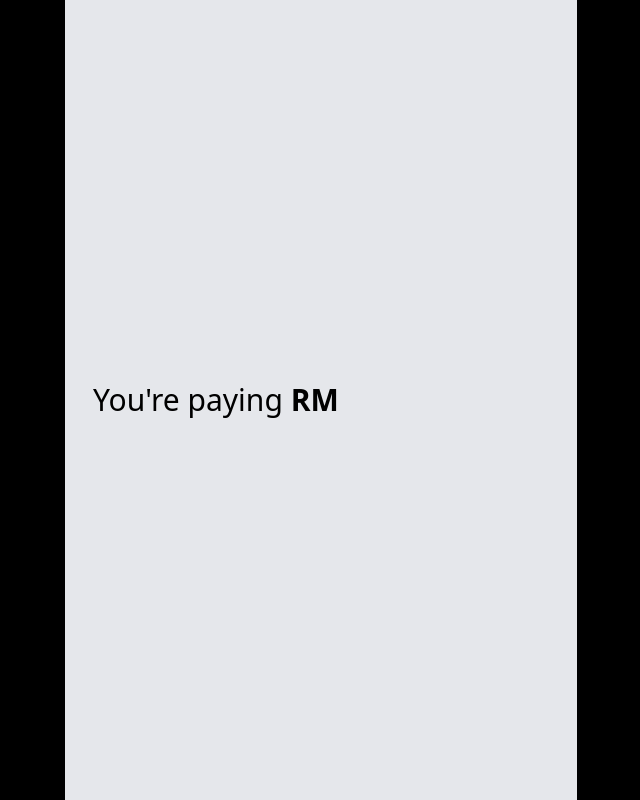
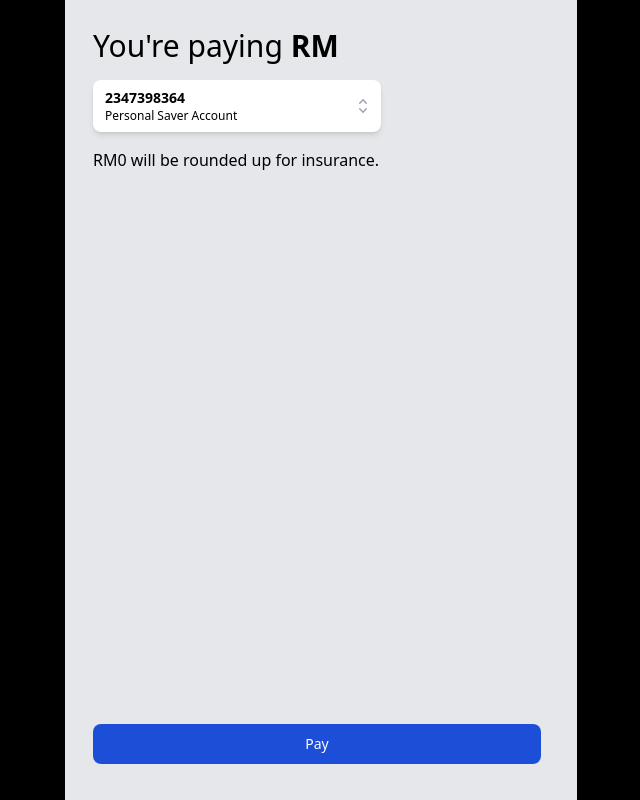
Before and after one commit to GeorgeTan615/PayHack-TwentyK, a Next.js app: page /pay2 in a window 1280 px wide. Shown: the whole page, without its empty margins (319-959 px from the left). Built offline with nearby package versions, Linux system fonts and the light colour scheme.

Commit message:
Time to solve conflicts

```diff
--- a/package.json
+++ b/package.json
@@ -9,6 +9,8 @@
     "lint": "next lint"
   },
   "dependencies": {
+    "@headlessui/react": "^1.7.14",
+    "@heroicons/react": "^2.0.18",
     "@types/node": "20.2.5",
     "@types/react": "18.2.7",
     "@types/react-dom": "18.2.4",
--- a/src/components/Listbox.tsx
+++ b/src/components/Listbox.tsx
@@ -0,0 +1,72 @@
+import { Fragment, useState } from 'react'
+import { Listbox, Transition } from '@headlessui/react'
+import { CheckIcon, ChevronUpDownIcon } from '@heroicons/react/20/solid'
+
+const people = [
+  { accountNumber: '2347398364', accountType:'Personal Saver Account' },
+  { accountNumber: '5468955356', accountType:'Student Account' },
+  { accountNumber: '7314689426', accountType:'Student Account' },
+]
+
+export default function ListBox() {
+  const [selected, setSelected] = useState(people[0])
+
+  return (
+    <div className="w-72">
+      <Listbox value={selected} onChange={setSelected}>
+        <div className="relative mt-1">
+          <Listbox.Button className="relative w-full cursor-default rounded-lg bg-white py-2 pl-3 pr-10 text-left shadow-md focus:outline-none focus-visible:border-indigo-500 focus-visible:ring-2 focus-visible:ring-white focus-visible:ring-opacity-75 focus-visible:ring-offset-2 focus-visible:ring-offset-orange-300 sm:text-sm">
+            <div className="block truncate">
+					<div className="font-bold text-md">{selected.accountNumber}</div>
+					<div className="text-xs">{selected.accountType}</div>
+				</div>
+            <span className="pointer-events-none absolute inset-y-0 right-0 flex items-center pr-2">
+              <ChevronUpDownIcon
+                className="h-5 w-5 text-gray-400"
+                aria-hidden="true"
+              />
+            </span>
+          </Listbox.Button>
+          <Transition
+            as={Fragment}
+            leave="transition ease-in duration-100"
+            leaveFrom="opacity-100"
+            leaveTo="opacity-0"
+          >
+            <Listbox.Options className="absolute mt-1 max-h-60 w-full overflow-auto rounded-md bg-white py-1 text-base shadow-lg ring-1 ring-black ring-opacity-5 focus:outline-none sm:text-sm">
+              {people.map((account, accountIdx) => (
+                <Listbox.Option
+                  key={accountIdx}
+                  className={({ active }) =>
+                    `relative cursor-default select-none py-2 pl-10 pr-4 ${
+                      active ? 'bg-amber-100 text-amber-900' : 'text-gray-900'
+                    }`
+                  }
+                  value={account}
+                >
+                  {({ selected }) => (
+                    <>
+                      <div
+                        className={`block truncate ${
+                          selected ? 'font-medium' : 'font-normal'
+                        }`}
+                      >
+                        <div>{account.accountNumber}</div>
+								<div className="text-xs">{account.accountType}</div>
+                      </div>
+                      {selected ? (
+                        <span className="absolute inset-y-0 left-0 flex items-center pl-3 text-amber-600">
+                          <CheckIcon className="h-5 w-5" aria-hidden="true" />
+                        </span>
+                      ) : null}
+                    </>
+                  )}
+                </Listbox.Option>
+              ))}
+            </Listbox.Options>
+          </Transition>
+        </div>
+      </Listbox>
+    </div>
+  )
+}
--- a/src/pages/pay1.tsx
+++ b/src/pages/pay1.tsx
@@ -3,14 +3,14 @@ import Numpad from "@/components/Numpad";
 import {useState} from 'react';
 const Pay1 = () =>{
 	const [focused, setFocused] = useState(false);
-	const [amount, setAmount] = useState(0);
+	const [amount, setAmount] = useState(0.00);
 
 	return (
 		<div className="flex flex-col h-screen justify-center p-7">
 			<div className="font-bold text-4xl">
 				Enter your amount (RM)
 			</div>
-			<input type="number" id="first_name" onFocus={()=>setFocused(true)} onBlur={()=>setFocused(false)} value={amount} onChange={(e)=>setAmount(parseFloat(e.target.value))} className="mt-3 bg-gray-50 border border-gray-300 text-gray-900 text-sm rounded-lg focus:ring-blue-500 focus:border-blue-500 block w-full p-2.5 dark:bg-gray-700 dark:border-gray-600 dark:placeholder-gray-400 dark:text-white dark:focus:ring-blue-500 dark:focus:border-blue-500" placeholder="0" required />
+			<input type="number" id="first_name" onFocus={()=>setFocused(true)} onBlur={()=>setFocused(false)} value={amount} onChange={(e)=>setAmount(parseFloat(parseFloat(e.target.value).toFixed(2)))} step="0.01" className="mt-3 bg-gray-50 border border-gray-300 text-gray-900 text-sm rounded-lg focus:ring-blue-500 focus:border-blue-500 block w-full p-2.5 dark:bg-gray-700 dark:border-gray-600 dark:placeholder-gray-400 dark:text-white dark:focus:ring-blue-500 dark:focus:border-blue-500" placeholder="0" required />
 			<Link href={{
 					pathname: '/pay2',
 					query: { amount: amount },
--- a/src/pages/pay2.tsx
+++ b/src/pages/pay2.tsx
@@ -1,13 +1,26 @@
 import { useRouter } from 'next/router'
-
+import ListBox from '@/components/ListBox';
 const Pay2 = () => {
 	const router = useRouter();
 	const {amount} = router.query;
+	let roundedUpAmount:number = 0;
+	if (amount && !Array.isArray(amount)){
+		roundedUpAmount = parseFloat((Math.ceil(parseFloat(amount))-parseFloat(amount)).toFixed(2))
+	}
 	return(
-		<div className="flex flex-col h-screen justify-center p-7">
-			<div className="flex text-3xl">
-				You're paying&nbsp;<span className="font-bold">RM{amount}</span>
+		<div className="flex flex-col h-screen justify-between p-7">
+			<div>
+				<div className="flex text-3xl mb-4">
+					You're paying&nbsp;<span className="font-bold">RM{amount}</span>
+				</div>
+				<ListBox />
+				<div className="mt-4">
+					RM{roundedUpAmount} will be rounded up for insurance.
+				</div>
+
 			</div>
+			<button type="button" className="text-white bg-blue-700 hover:bg-blue-800 focus:ring-4 focus:ring-blue-300 font-medium rounded-lg text-sm px-5 py-2.5 mr-2 mb-2 dark:bg-blue-600 dark:hover:bg-blue-700 focus:outline-none dark:focus:ring-blue-800">Pay</button>
+
 		</div>
 	)
 
```
Also changed, not shown: 1 other file (tests, documents, lock files or other folders).
